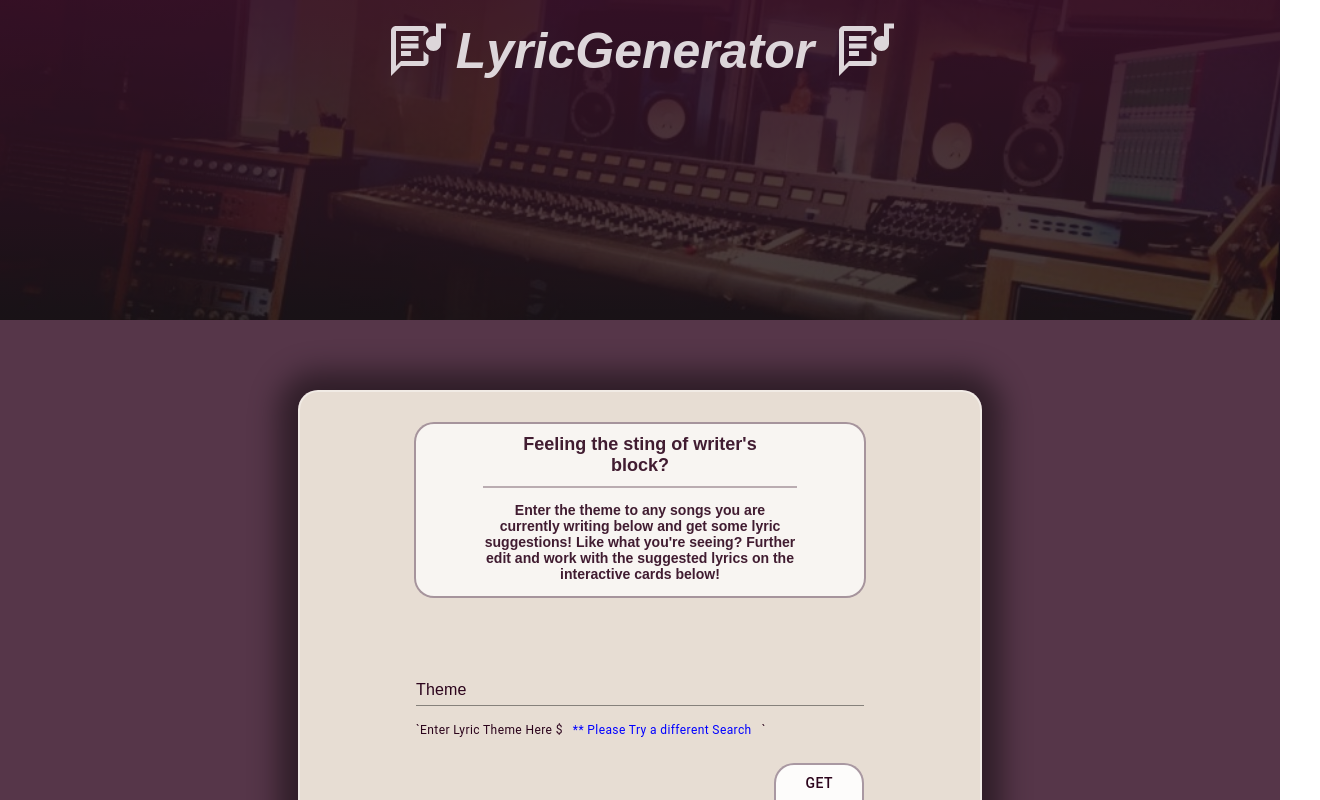
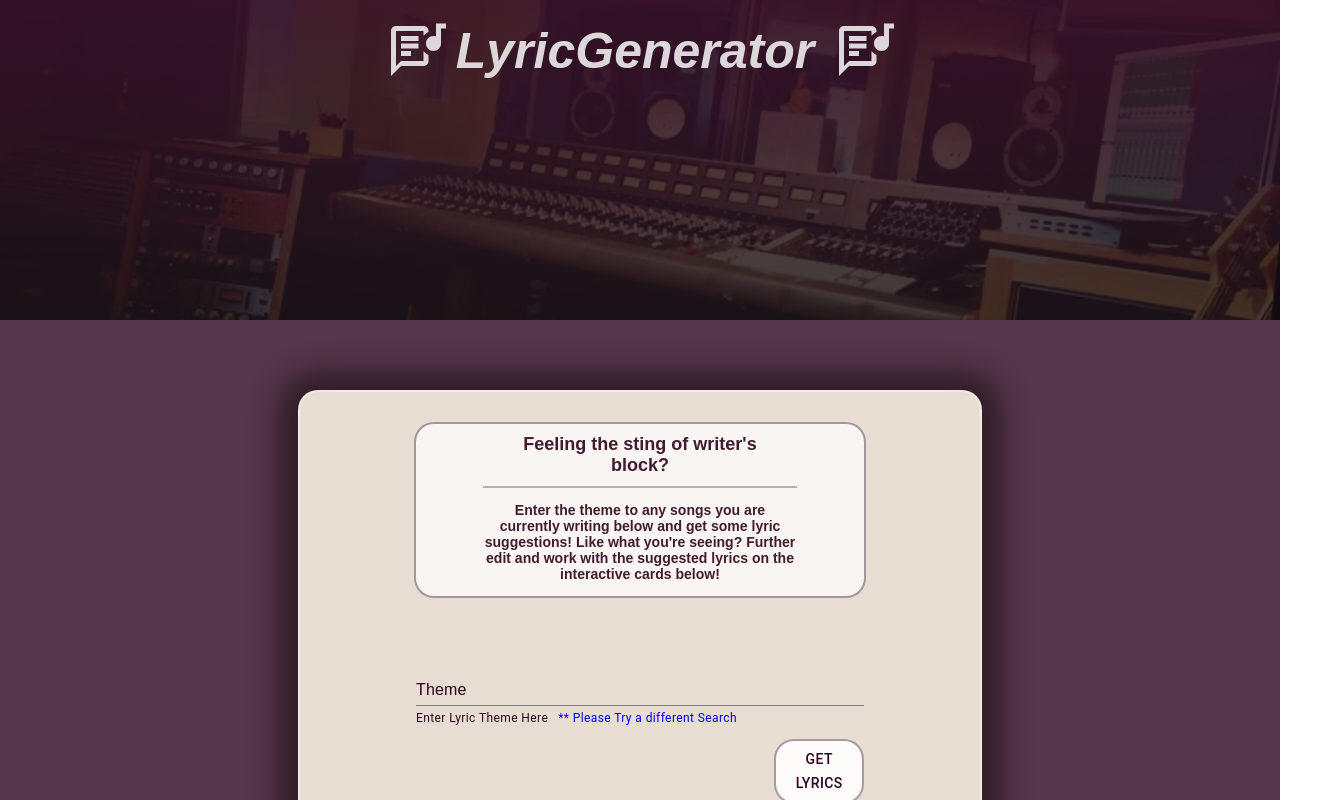
Before and after one commit to blain-crawford/Shopify-Intern-Challenge, a React app: page / in a window 1280 px wide. Both pictures are taken after a click on the button "GET LYRICS". Shown: the top 800 px of the page, 1320 px wide, since content can reach past the window. Built offline with nearby package versions, Linux system fonts and the light colour scheme; no server answers.

Commit message:
styling figured out for html and body, will add new features tomorrow

```diff
--- a/src/components/App.js
+++ b/src/components/App.js
@@ -52,11 +52,13 @@ const App = () => {
       })
       .catch(function (error) {
         // handle error
+        console.log(error);
         setSearchStatus(false);
       });
   };
 
   return (
+    <div>
       <StyledApp>
         <PageHeader />
         <SongGenerator
@@ -69,6 +71,7 @@ const App = () => {
           suggestedLyrics={suggestedLyrics}
         />
       </StyledApp>
+    </div>
   );
 };
 
--- a/src/components/SongGeneratorForm.js
+++ b/src/components/SongGeneratorForm.js
@@ -46,13 +46,7 @@ const SongGenerator = ({
           aria-describedby='theme-helper-text'
         ></StyledThemeInput>
         <StyledThemeHelperText id='theme-helper-text'>
-          `Enter Lyric Theme Here $
-          {searchStatus ? (
-            <></>
-          ) : (
-            <p style={{ color: 'blue' }}>** Please Try a different Search</p>
-          )}
-          `
+          Enter Lyric Theme Here{searchStatus ? (<></>) : (<span style={{ color: 'blue' }}>** Please Try a different Search</span>)}
         </StyledThemeHelperText>
         <StyledSearchButton id='theme-search-button' onClick={sendLyricRequest}>
           Get Lyrics
--- a/src/components/mui-styles/appStyles.js
+++ b/src/components/mui-styles/appStyles.js
@@ -11,7 +11,6 @@ export const StyledApp = styled('div', {
   postition: 'relative',
   display: 'flex',
   flexDirection: 'column',
-  alignItems: 'center',
   margin: '0',
   padding: '0'
 });
--- a/src/index.html
+++ b/src/index.html
@@ -1,12 +1,12 @@
 <!DOCTYPE html>
-<html lang="en">
+<html lang="en" style="margin: 0; padding: 0; overflow-x: hidden;">
   <head>
     <meta charset="UTF-8" />
     <meta http-equiv="X-UA-Compatible" content="IE=edge" />
     <meta name="viewport" content="width=device-width, initial-scale=1.0" />
     <title>Document</title>
   </head>
-  <body style='margin: 0; padding: 0'>
+  <body style="margin: 0; padding: 0; overflow-x: hidden;">
     <div id="app"></div>
   </body>
 </html>
```
Also changed, not shown: 3 other files (tests, documents, lock files or other folders). Lines whose indentation alone changed are shown as unchanged.
